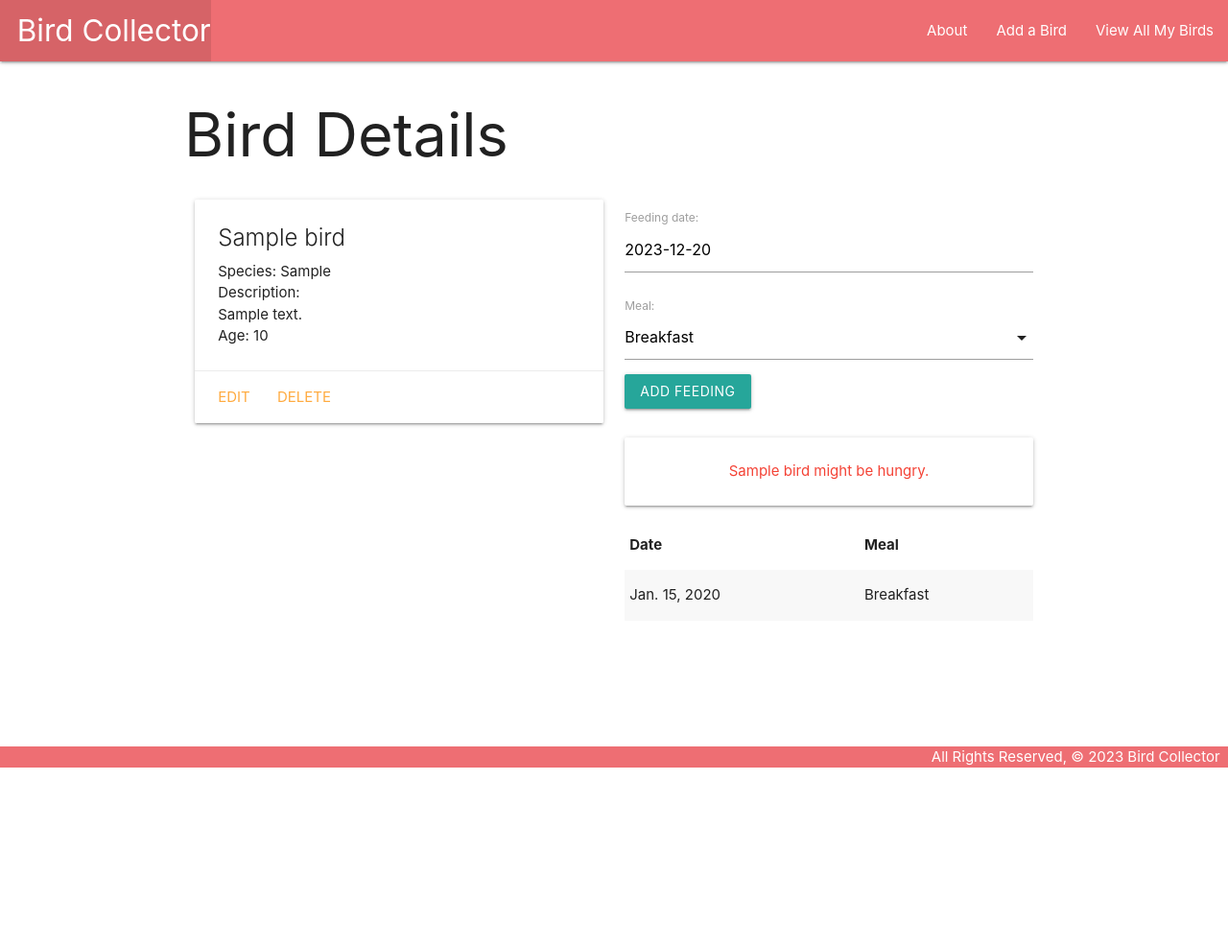
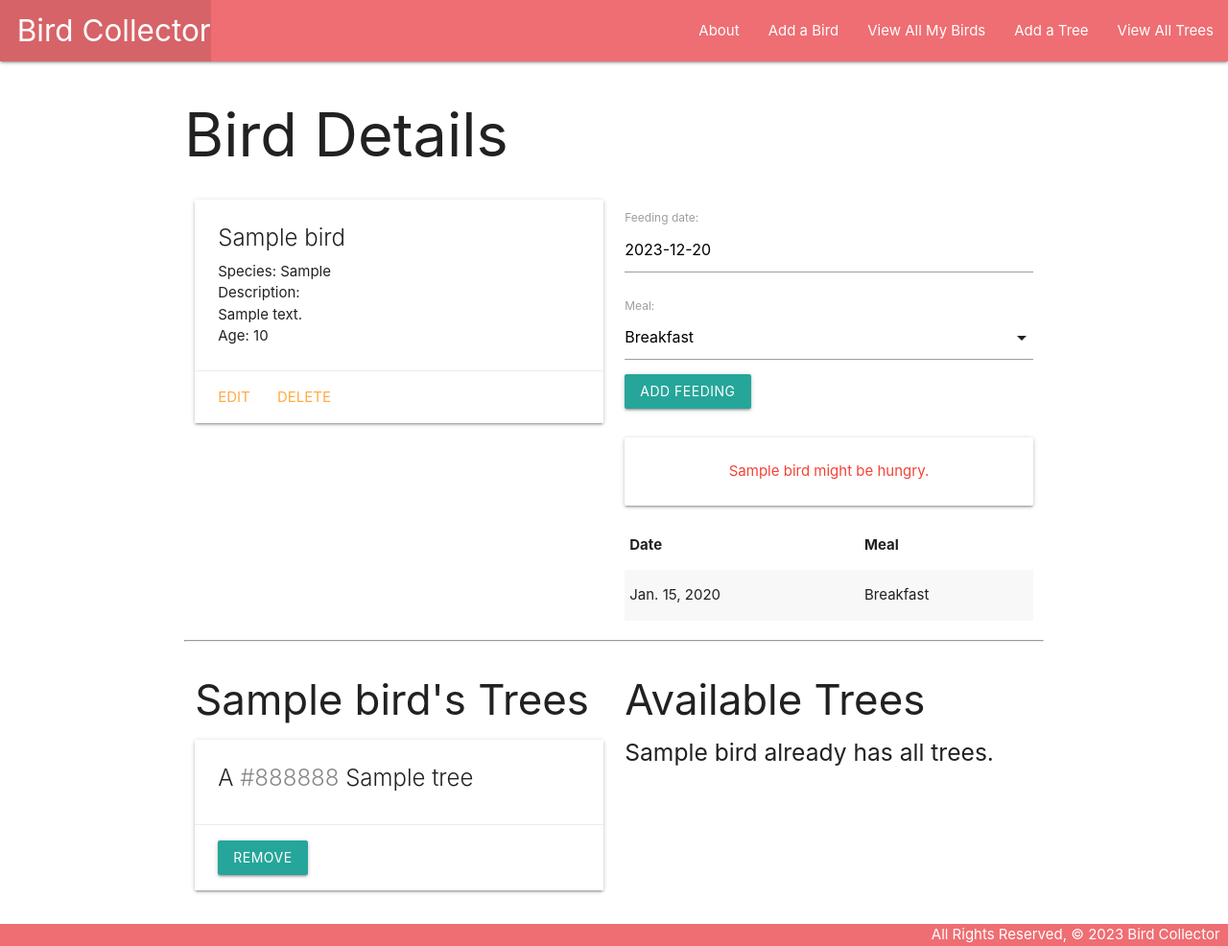
Before and after one commit to Grglls/bird-collector, a Django app: page /birds/1/ in a window 1280 px wide. Shown: the whole page at 96% size. Before the commit the page ends 800 px from the top, so only its background shows below. Run offline with Django 5.2, Linux system fonts and the light colour scheme; tables that the repository leaves empty hold one stand-in row (values such as "Sample post").

Commit message:
Lab 5 completed.

```diff
--- a/main_app/admin.py
+++ b/main_app/admin.py
@@ -1,6 +1,7 @@
 from django.contrib import admin
-from .models import Bird, Feeding
+from .models import Bird, Feeding, Tree
 
 # Register your models here.
 admin.site.register(Bird)
 admin.site.register(Feeding)
+admin.site.register(Tree)
--- a/main_app/models.py
+++ b/main_app/models.py
@@ -9,15 +9,26 @@ MEALS = (
     ('D', 'Dinner'),
 )
 
-# Create your models here.
+# Create your models here:
+class Tree(models.Model):
+    name = models.CharField(max_length=50)
+    color = models.CharField(max_length=20)
+
+    def __str__(self):
+        return self.name
+
+    def get_absolute_url(self):
+        return reverse('trees_detail', kwargs={'pk': self.id})
+
 class Bird(models.Model):
     name = models.CharField(max_length=100)
     species = models.CharField(max_length=100)
     description = models.TextField(max_length=250)
     age = models.IntegerField()
+    trees = models.ManyToManyField(Tree)
 
     def __str__(self):
-        return self.name
+        return f'{self.name} ({self.id})'
 
     def get_absolute_url(self):
         return reverse('detail', kwargs={'bird_id': self.id})
--- a/main_app/templates/base.html
+++ b/main_app/templates/base.html
@@ -21,6 +21,8 @@
             <li><a href="{% url 'about' %}">About</a></li>
             <li><a href="{% url 'birds_create' %}">Add a Bird</a></li>
             <li><a href="{% url 'index' %}">View All My Birds</a></li>
+            <li><a href="{% url 'trees_create' %}">Add a Tree</a></li>
+            <li><a href="{% url 'trees_index' %}">View All Trees</a></li>
             </ul>
         </div>
         </nav>
--- a/main_app/templates/birds/detail.html
+++ b/main_app/templates/birds/detail.html
@@ -53,6 +53,53 @@
         </table>
     </div>
 </div>
+<hr>
+<div class="row">
+    <div class="col s6">
+        <h3>{{ bird.name }}'s Trees</h3>
+        {% if bird.trees.count %}
+            {% for tree in bird.trees.all %}
+                <div class="card">
+                    <div class="card-content">
+                        <span class="card-title">
+                            A <span style="color: {{ tree.color }}">{{ tree.color }} </span> {{ tree.name }}
+                        </span>
+                    </div>
+                    <div class="card-action">
+                        <form action="{% url 'unassoc_tree' bird.id tree.id %}" method="POST">
+                            {% csrf_token %}
+                            <button type="submit" class="btn">Remove</button>
+                        </form>
+                    </div>
+                </div>
+            {% endfor %}
+        {% else %}
+            <h5>No Trees</h5>
+        {% endif %}
+    </div>
+    <div class="col s6">
+        <h3>Available Trees</h3>
+        {% if trees.count %}
+            {% for tree in trees.all %}
+                <div class="card">
+                    <div class="card-content">
+                        <span class="card-title">
+                            A <span style="color: {{ tree.color }}">{{ tree.color }} </span> {{ tree.name }}
+                        </span>
+                    </div>
+                    <div class="card-action">
+                        <form action="{% url 'assoc_tree' bird.id tree.id %}" method="POST">
+                            {% csrf_token %}
+                            <button type="submit" class="btn">Add</button>
+                        </form>
+                    </div>
+                </div>
+            {% endfor %}
+        {% else %}
+            <h5>{{ bird.name }} already has all trees.</h5>
+        {% endif %}
+    </div>
+</div>
 <script>
     const dateEl = document.getElementById('id_date');
     // M is Materialize's global variable
--- a/main_app/urls.py
+++ b/main_app/urls.py
@@ -10,4 +10,11 @@ urlpatterns = [
     path('birds/<int:pk>/update/', views.BirdUpdate.as_view(), name='birds_update'),
     path('birds/<int:pk>/delete/', views.BirdDelete.as_view(), name='birds_delete'),
     path('birds/<int:bird_id>/add_feeding', views.add_feeding, name='add_feeding'),
+    path('birds/<int:bird_id>/assoc_tree/<int:tree_id>', views.assoc_tree, name='assoc_tree'),
+    path('birds/<int:bird_id>/unassoc_tree/<int:tree_id>', views.unassoc_tree, name='unassoc_tree'),
+    path('trees/', views.TreeList.as_view(), name='trees_index'),
+    path('trees/<int:pk>/', views.TreeDetail.as_view(), name='trees_detail'),
+    path('trees/create/', views.TreeCreate.as_view(), name='trees_create'),
+    path('trees/<int:pk>/update/', views.TreeUpdate.as_view(), name='trees_update'),
+    path('trees/<int:pk>/delete/', views.TreeDelete.as_view(), name='trees_delete'),
 ]
--- a/main_app/views.py
+++ b/main_app/views.py
@@ -1,6 +1,7 @@
 from django.shortcuts import render, redirect
 from django.views.generic.edit import CreateView, UpdateView, DeleteView
-from .models import Bird
+from django.views.generic import ListView, DetailView
+from .models import Bird, Tree
 from .forms import FeedingForm
 
 # Create your views here.
@@ -18,11 +19,14 @@ def birds_index(request):
 
 def birds_detail(request, bird_id):
     bird = Bird.objects.get(id=bird_id)
+    id_list = bird.trees.all().values_list('id')
+    available_trees = Tree.objects.exclude(id__in=id_list)
     # Instantiate the FeedingForm to be rendered in detail.html:
     feeding_form = FeedingForm()
     return render(request, 'birds/detail.html', {
         'bird': bird,
-        'feeding_form': feeding_form
+        'feeding_form': feeding_form,
+        'trees': available_trees
     })
 
 def add_feeding(request, bird_id):
@@ -35,9 +39,17 @@ def add_feeding(request, bird_id):
         new_feeding.save()
     return redirect('detail', bird_id=bird_id)
 
+def assoc_tree(request, bird_id, tree_id):
+    Bird.objects.get(id=bird_id).trees.add(tree_id)
+    return redirect('detail', bird_id=bird_id)
+
+def unassoc_tree(request, bird_id, tree_id):
+    Bird.objects.get(id=bird_id).trees.remove(tree_id)
+    return redirect('detail', bird_id=bird_id)
+
 class BirdCreate(CreateView):
     model = Bird
-    fields = '__all__'
+    fields = ['name', 'species', 'description', 'age']
 
 class BirdUpdate(UpdateView):
     model = Bird
@@ -46,3 +58,21 @@ class BirdUpdate(UpdateView):
 class BirdDelete(DeleteView):
     model = Bird
     success_url = '/birds'
+
+class TreeList(ListView):
+    model = Tree
+
+class TreeDetail(DetailView):
+    model = Tree
+
+class TreeCreate(CreateView):
+    model = Tree
+    fields = '__all__'
+
+class TreeUpdate(UpdateView):
+    model = Tree
+    fields = ['name', 'color']
+
+class TreeDelete(DeleteView):
+    model = Tree
+    success_url = '/trees'
```
Also changed, not shown: main_app/templates/main_app/tree_confirm_delete.html (added, +11 -0 lines), main_app/templates/main_app/tree_detail.html (added, +23 -0 lines), main_app/templates/main_app/tree_form.html (added, +19 -0 lines), main_app/templates/main_app/tree_list.html (added, +18 -0 lines), main_app/migrations/0003_tree_alter_feeding_options_alter_feeding_date_and_more.py (added).
